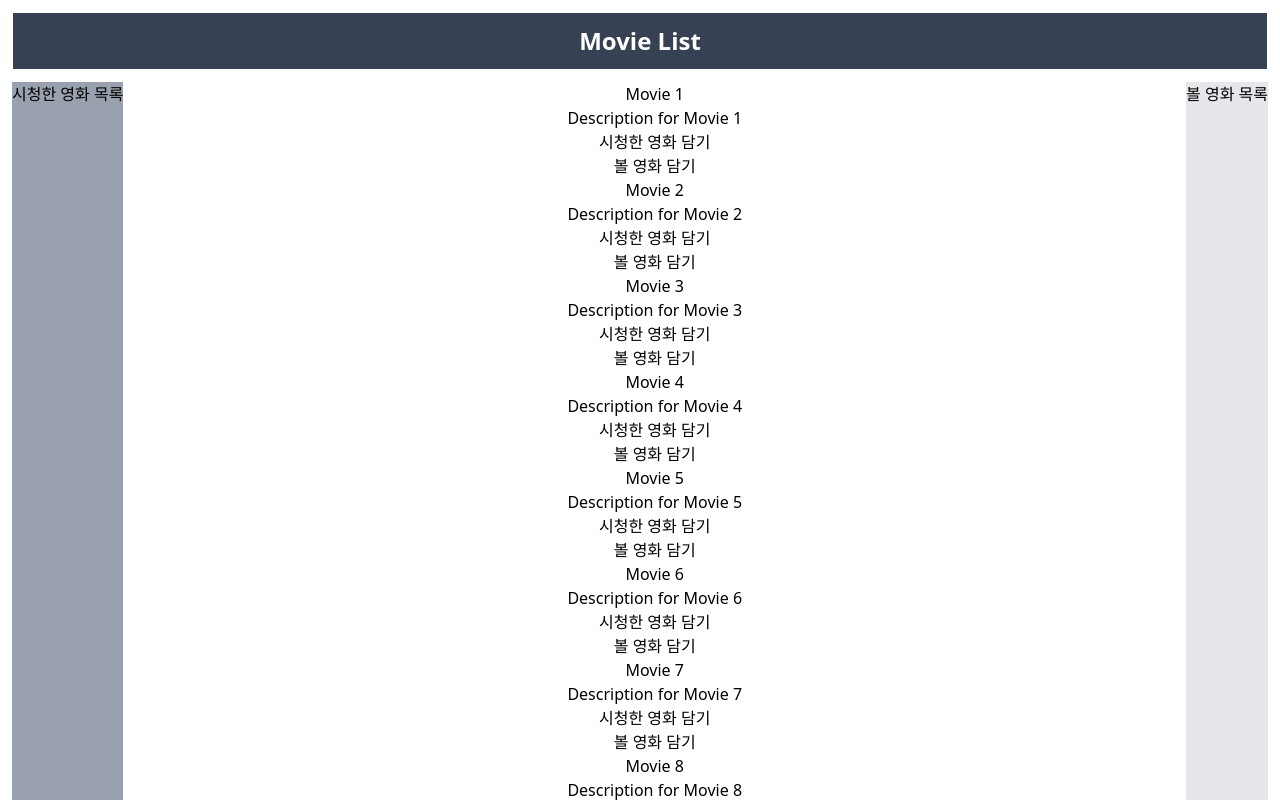
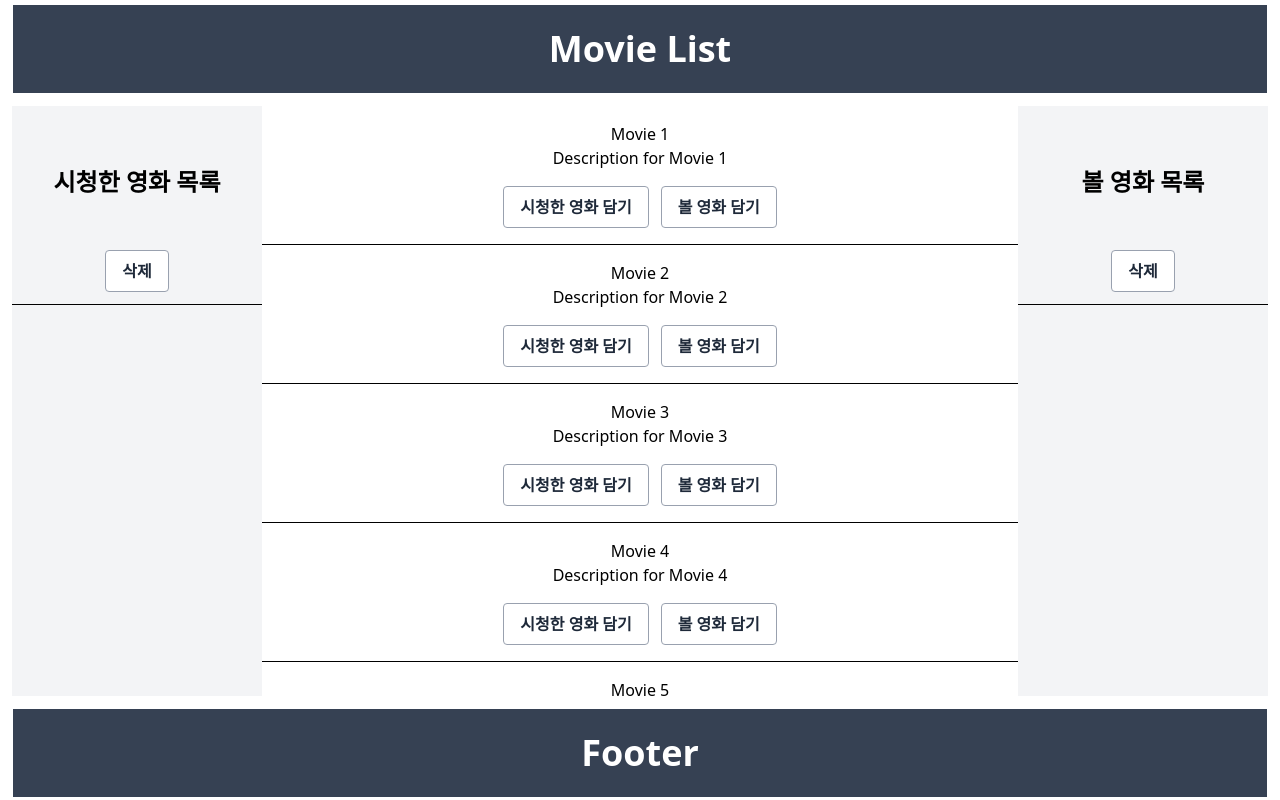
Before and after one commit to Likelion-YeungNam-Univ/8-13th-fe-assignment, a React (Vite) app: page / in a window 1280 px wide. Shown: the top 800 px of the page. Built offline with nearby package versions, Linux system fonts and the light colour scheme.

Commit message:
MovieList 구조 구현

```diff
--- a/src/fetchMovies.jsx
+++ b/src/fetchMovies.jsx
@@ -36,54 +36,69 @@ const FetchMovies = () => {
 
   if (loading) {
     return (
-      <div className="align-center">
+      <div>
         <div className="text-center border bg-gray-700 text-white font-bold text-2xl p-3">
           Movie List
         </div>
-        <div className="mb-7 text-center text-2xl font-bold mt-10">
+        <div className="mb-7 text-center text-xl font-bold mt-10">
         Loading...
         </div>
-        <div className="text-center border bg-gray-700 text-white font-bold text-2xl p-3">
+        <div className="text-center border bg-gray-700 text-white font-bold text-xl p-3">
             Footer
         </div>
       </div>
-
     );
   }
 
-
   return (
-    <div className="justify-center text-center m-3">
-      <div className="text-center border bg-gray-700 text-white font-bold text-2xl p-3">
+    <div className="flex flex-col justify-between text-center h-screen pl-3 pr-3 pb-0.5">
+      <div className="text-center border bg-gray-700  text-white font-bold text-4xl p-6 mt-1 h-[170px]">
         Movie List
       </div>
-      <div className="justify-between flex align-center text-center mt-3">
-        <div className="bg-gray-400 width-{500px} height-{500px}">
-          <div>시청한 영화 목록</div>
+      <div className="justify-between flex align-center overflow-hidden text-center mt-3">
+        <div className="bg-gray-100 w-[250px]">
+        <div className="pt-15 font-bolder ">
+            <div className="pb-10 font-bold text-2xl">시청한 영화 목록</div>
+            <div className="border-b p-3">
+              <div></div>
+              <button className="bg-white hover:bg-gray-500 text-gray-800 font-semibold py-2 px-4 border border-gray-400 rounded">삭제</button>
+            </div>
+          </div>
         </div>
-        <ul className= "width={500px} height-{500px}">
+        <ul className="flex-1 overflow-auto">
           {movies.map((movie) => (
-            <li key={movie.id}>
+            <li key={movie.id} className="border-b  p-4">
               <div>{movie.title}</div>
               <div>{movie.description}</div>
-              <div>
-                <div>시청한 영화 담기</div>
-                <div>볼 영화 담기</div>
+              <div className="just">
+                <button className="bg-white hover:bg-gray-500 text-gray-800 font-semibold py-2 px-4 border border-gray-400 rounded mt-4 mr-3">
+                  시청한 영화 담기
+                </button>
+                <button className="bg-white hover:bg-gray-500 text-gray-800 font-semibold py-2 px-4 border border-gray-400 rounded ">
+                  볼 영화 담기
+                </button>
               </div>
             </li>
           ))}
         </ul>
-        <div className="bg-gray-200 width-{500px} height-{500px}">
-          <div>볼 영화 목록</div>
+
+
+      <div className="bg-gray-100 w-[250px]">
+        <div className="pt-15 font-bold ">
+            <div className="pb-10 font-bold text-2xl">볼 영화 목록</div>
+            <div className="border-b p-3">
+              <div></div>
+              <button className="bg-white hover:bg-gray-500 text-gray-800 font-semibold py-2 px-4 border border-gray-400 rounded">삭제</button>
+            </div>
+          </div>
         </div>
-      </div>
-      <div className="text-center border bg-gray-700 text-white font-bold text-2xl p-3 mt-3">
-        Footer
       </div>
 
 
+      <div className="text-center border bg-gray-700 text-white font-bold text-4xl p-6 mt-3">
+        Footer
+      </div>
     </div>
-
   );
 };
 
```
